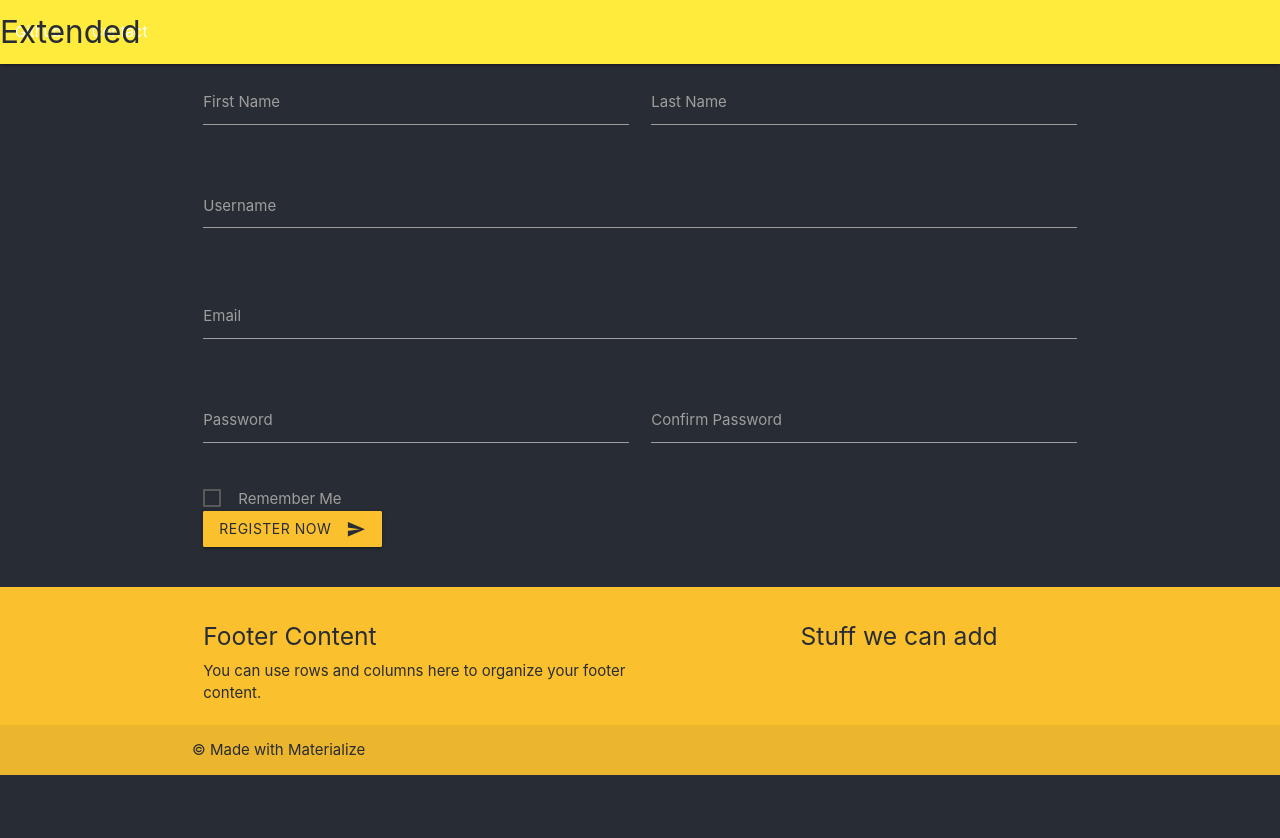
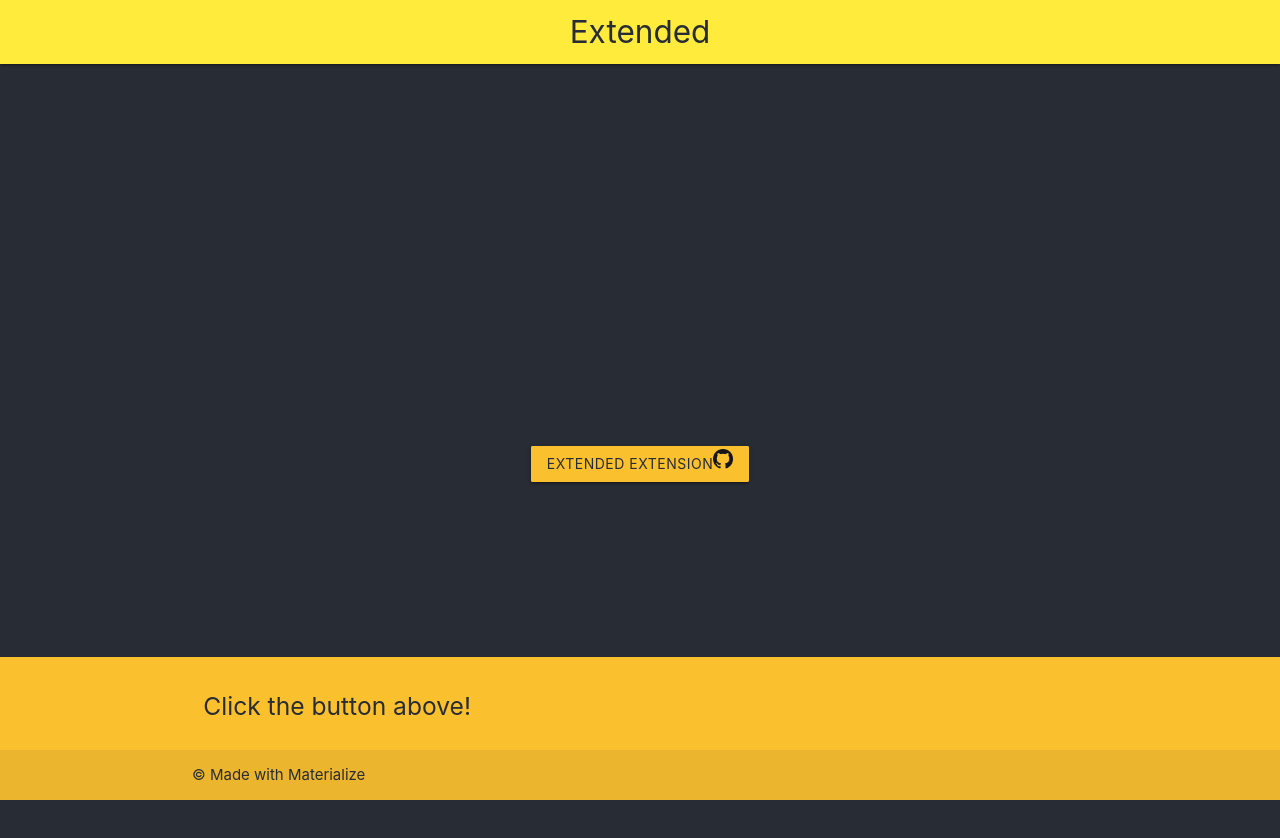
Before and after one commit to wdf-capstone-team-i/extended-server, a website: page public/index.html in a window 1280 px wide. Before the commit the page ends 800 px from the top, so only its background shows below. Drawn offline with Linux system fonts and the light colour scheme.

Commit message:
Quick broswer design

```diff
--- a/public/index.html
+++ b/public/index.html
@@ -20,104 +20,57 @@
   </head>
 
   <body style="background-color: #282c34;">
-    <div>
+
+
       <div class="navbar-fixed">
-        <nav>
-          <div class="nav-wrapper" style="background-color: #ffeb3b;">
-            <a href="#!" class="brand-logo" style="color: #282c34;">Extended</a>
-            <a href="#" data-target="mobile-demo" class="sidenav-trigger"
-              ><i class="material-icons" style="color: #282c34;">menu</i></a
-            >
-            <ul class="hide-on-med-and-down">
-              <li><a href="./pages">Github</a></li>
-              <li><a href="contact.html">Contact</a></li>
-            </ul>
-          </div>
-        </nav>
+
+  <nav>
+    <div class="nav-wrapper" style="background-color: #ffeb3b;">
+      <a href="#" class="brand-logo center" style="color: #282c34;">Extended</a>
+      <ul id="nav-mobile" class="left hide-on-med-and-down">
+
+      </ul>
+    </div>
+  </nav>
+
       </div>
 
-      <ul class="sidenav" id="mobile-demo">
-        <li><a href="github.html">Github</a></li>
-        <li><a href="contact.html">Contact</a></li>
-      </ul>
-    </div>
+
+    <main id="main">
     <div class="container pt-60">
-      <div class="row">
-        <form class="col s12" action="#" id="register" onsubmit="">
-          <div class="row">
-            <div class="input-field col s6">
-              <input id="firstName" type="text" class="validate" required />
-              <label for="firstName">First Name</label>
-            </div>
-            <div class="input-field col s6">
-              <input id="lastName" type="text" class="validate" required />
-              <label for="lastName">Last Name</label>
-            </div>
-          </div>
-          <div class="row mb-0">
-            <div class="input-field col s12">
-              <textarea
-                id="username"
-                class="materialize-textarea"
-                required
-              ></textarea>
-              <label for="username">Username</label>
-            </div>
-          </div>
-          <div class="row">
-            <div class="input-field col s12">
-              <input id="email" type="email" class="validate" required />
-              <label for="email">Email</label>
-            </div>
-          </div>
-          <div class="row">
-            <div class="input-field col s6">
-              <input id="pass" type="password" class="validate" required />
-              <label for="pass">Password</label>
-            </div>
-            <div class="input-field col s6">
-              <input id="c_pass" type="password" class="validate" required />
-              <label for="c_pass">Confirm Password</label>
-            </div>
-          </div>
+      <div class="row" id="extension-button-container">
+        <button
+          id="extension-button"
+          class="btn waves-effect waves-light pulse center"
+          type="submit"
+          value="Submit"
+          onclick="window.location.href='https://github.com/wdf-capstone-team-i/extended '"
+        >
+          Extended Extension
 
-          <label>
-            <input type="checkbox" />
-            <span>Remember Me</span>
-          </label>
-          <div class="row">
-            <div class="col s12 mt-25">
-              <button
-                id="register-button"
-                class="btn waves-effect waves-light pulse"
-                type="submit"
-                value="Submit"
-              >
-                Register Now
-                <i class="material-icons right">send</i>
-              </button>
-            </div>
-          </div>
-        </form>
+
+<img id="github-icon" src="GitHub-Mark-32px.png" class="right">
+        </button>
+
+
       </div>
     </div>
-    <footer class="page-footer">
+    <footer class="page-footer" id="footer">
       <div class="container">
         <div class="row">
           <div class="col l6 s12">
             <h5 class="white-text" style="color: #282c34 !important;">
-              Footer Content
+              Click the button above!
             </h5>
             <p
               class="grey-text text-lighten-4"
               style="color: #282c34 !important;"
             >
-              You can use rows and columns here to organize your footer content.
+
             </p>
           </div>
           <div class="col l4 offset-l2 s12" id="links">
             <h5 class="white-text" style="color: #282c34 !important;">
-              Stuff we can add
             </h5>
             <ul></ul>
           </div>
@@ -128,6 +81,7 @@
           © Made with Materialize
         </div>
       </div>
+    </main>
     </footer>
 
     <script type="text/javascript" src="js/index.js"></script>
--- a/public/styles.css
+++ b/public/styles.css
@@ -3,10 +3,34 @@
   padding: 0;
 }
 
-footer {
+html,
+body {
+  height: 100%;
+}
+
+#wrap {
+  min-height: 100%;
+}
+#main {
+  overflow: auto;
+  padding-bottom: 180px;
+  /* must be same height as the footer */
+}
+#footer {
+  position: absolute;
+  bottom: 0;
+  width: 100%;
   background-color: #fbc02d !important;
 }
 
+body:before {
+  content: "";
+  height: 100%;
+  float: left;
+  width: 0;
+  margin-top: -32767px;
+  /* thank you Erik J - negate effect of float*/
+}
 input,
 select,
 textarea {
@@ -23,7 +47,24 @@ input:focus {
   color: #282c34 !important;
 }
 
-#register-button {
+#extension-button {
   background-color: #fbc02d;
   color: #282c34;
+  display: flex;
+  justify-content: center;
+  align-items: baseline;
 }
+
+#extension-button-container {
+  display: flex;
+  flex-direction: column;
+  justify-content: center;
+  align-items: center;
+  text-align: center;
+  min-height: 100vh;
+}
+
+#github-icon {
+  width: 20px;
+  height: 20px;
+}
```
Also changed, not shown: public/GitHub-Mark-32px.png (added).
